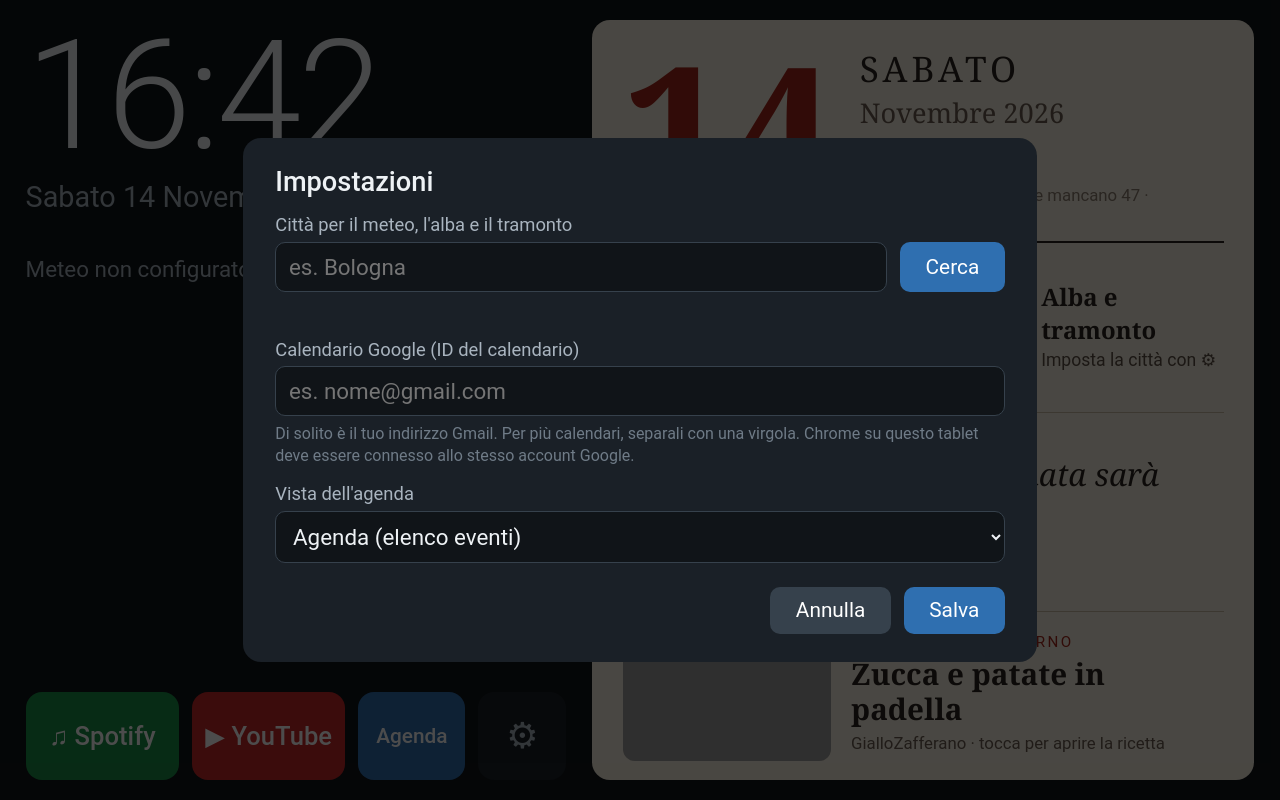
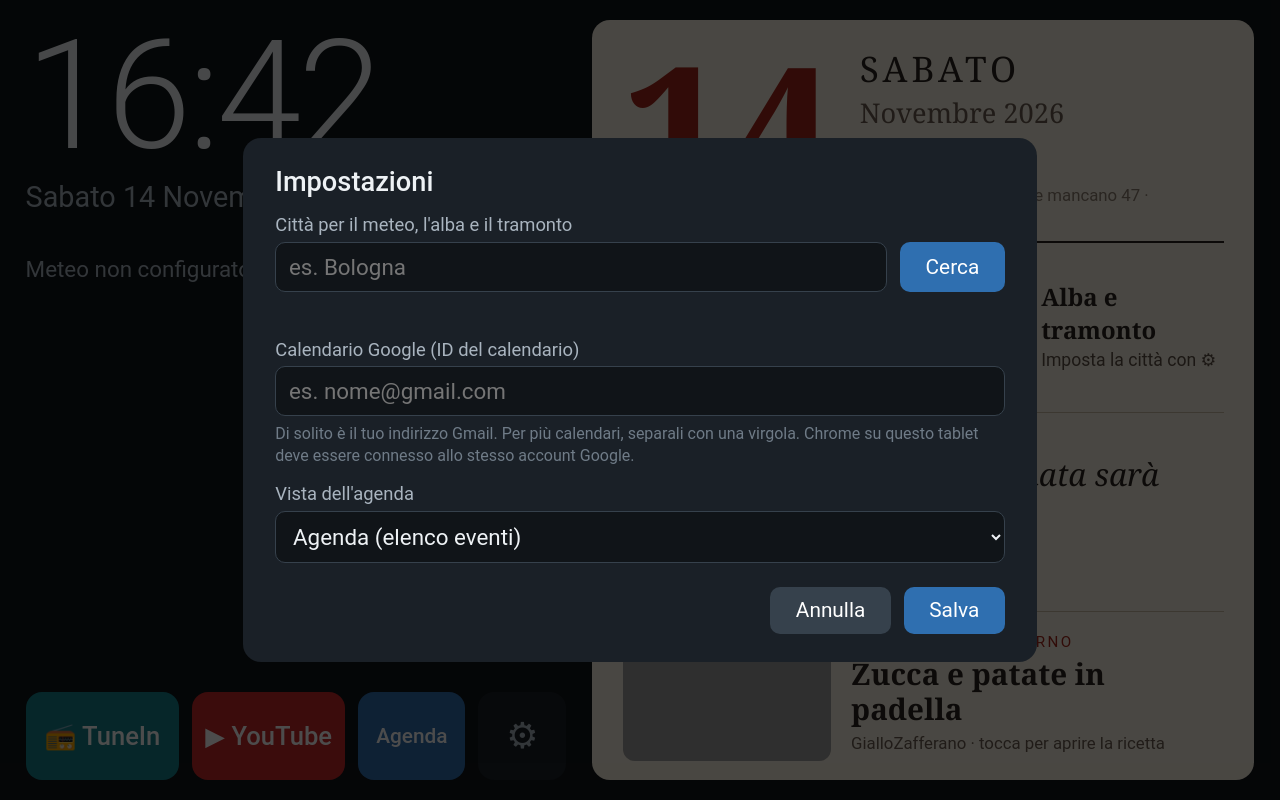
Before and after one commit to luisabellissima/cucina, a plain HTML site: page index.html in a window 1280 px wide. Drawn offline with Linux system fonts and the light colour scheme; grey boxes are pictures that could not be loaded.

Commit message:
Add files via upload

```diff
--- a/index.html
+++ b/index.html
@@ -100,7 +100,7 @@
     color: #fff; text-decoration: none; border: 0; font-family: inherit;
   }
   .btn:active { opacity: 0.7; }
-  #b-spotify { background: #1a8f47; }
+  #b-radio { background: #14808a; }
   #b-youtube { background: #c62828; }
   .btn.sq { flex: 0 0 11vh; background: #1a2027; color: #a9b4bf; font-size: 4.5vh; }
   #b-view { flex: 0 0 auto; padding: 0 1.4vw; font-size: 2.6vh; background: #2f6fb0; color: #fff; }
@@ -162,8 +162,8 @@
     </div>
 
     <div id="buttons">
-      <a class="btn" id="b-spotify"
-         href="intent://open.spotify.com/#Intent;scheme=https;package=com.spotify.music;S.browser_fallback_url=https%3A%2F%2Fopen.spotify.com%2F;end">♫ Spotify</a>
+      <a class="btn" id="b-radio"
+         href="intent://tunein.com/#Intent;scheme=https;package=tunein.player;S.browser_fallback_url=https%3A%2F%2Ftunein.com%2F;end">📻 TuneIn</a>
       <a class="btn" id="b-youtube"
          href="intent://www.youtube.com/#Intent;scheme=https;package=org.mozilla.firefox;S.browser_fallback_url=https%3A%2F%2Fwww.youtube.com%2F;end">▶ YouTube</a>
       <button class="btn" id="b-view">Agenda</button>
```
